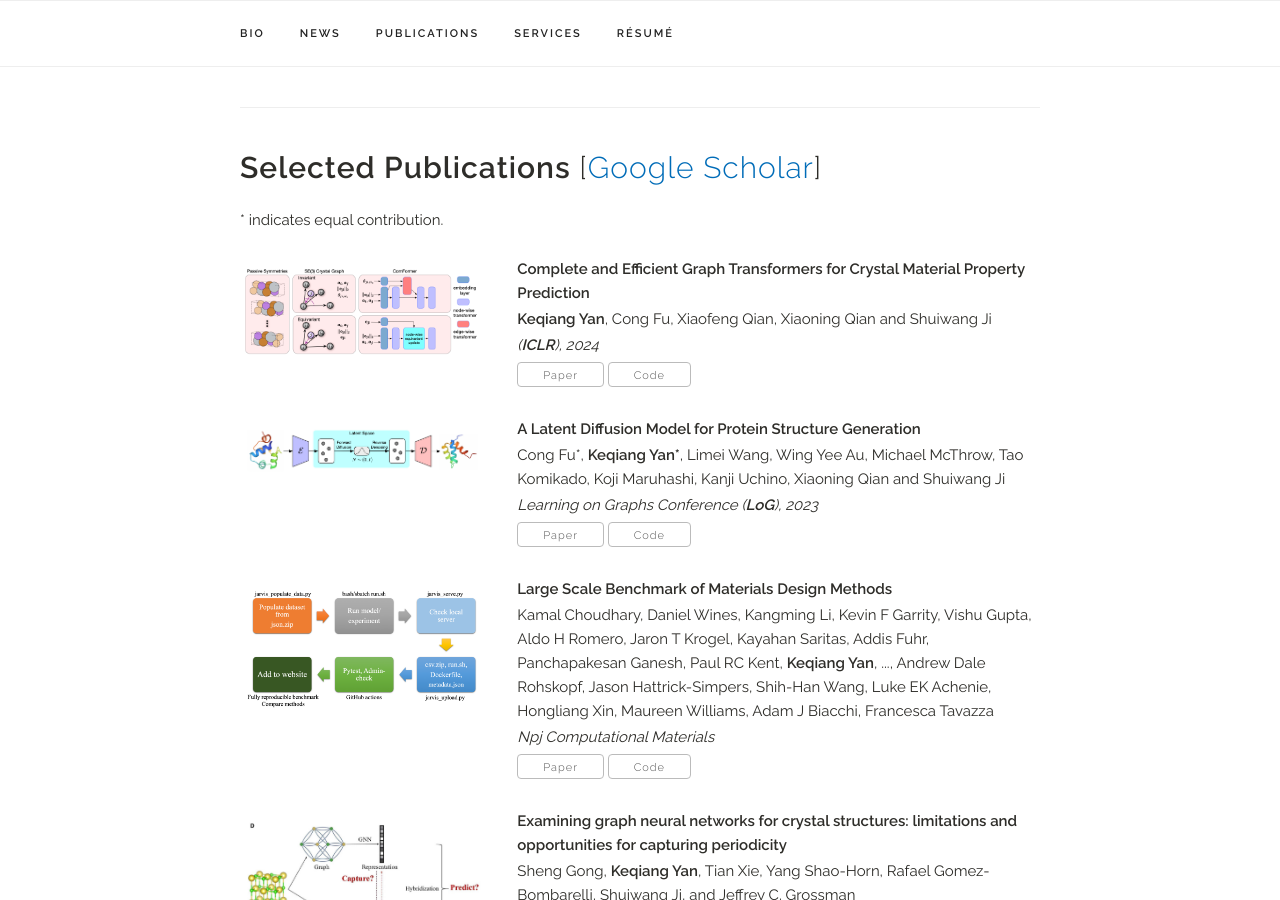
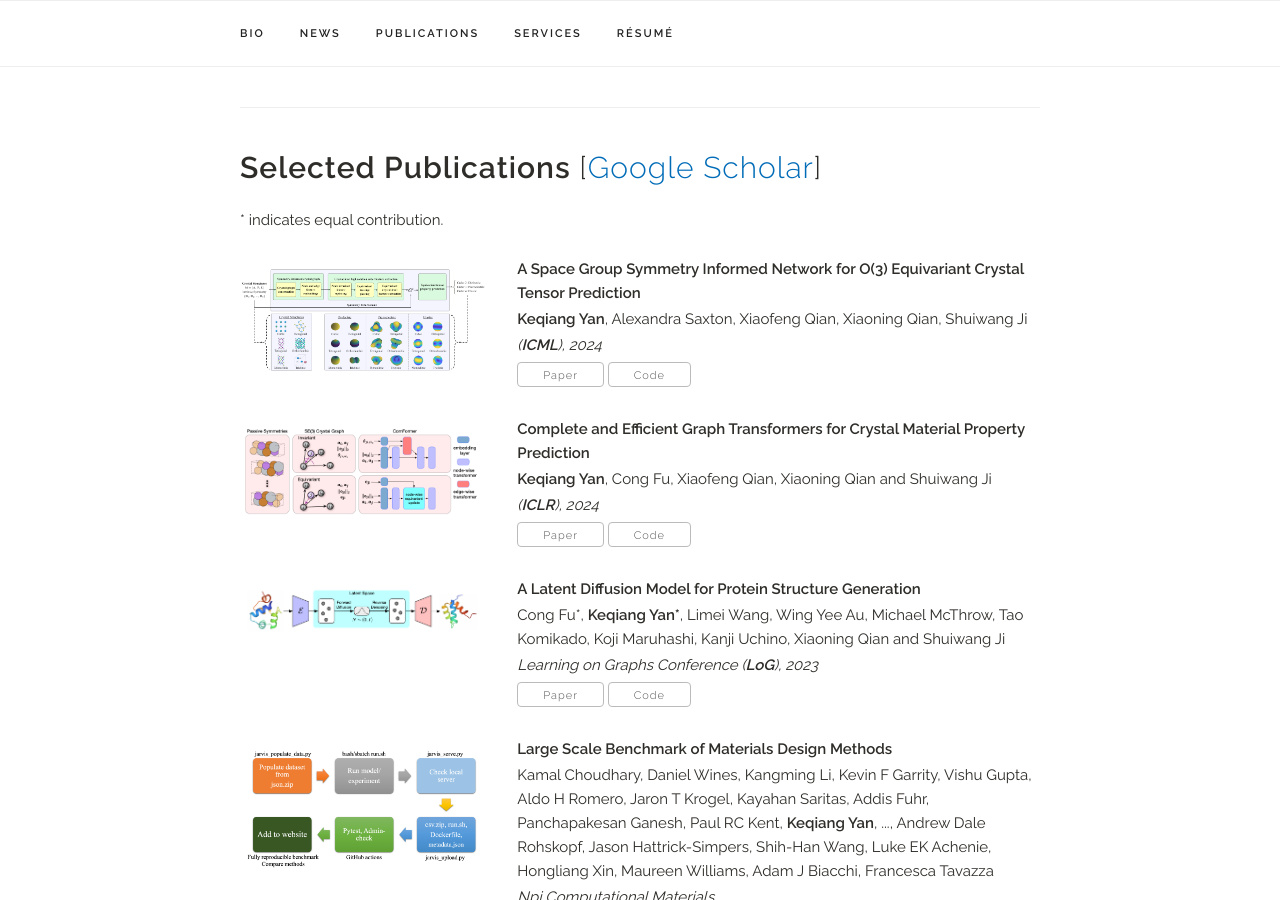
Before and after one commit to YKQ98/YKQ98.github.io, a Jekyll site: the page built from index.html, in a window 1280 px wide and 900 px high, scrolled down 1291 px. Built offline with Jekyll 4.4.1, drawn with Linux system fonts in a browser that asks for light colours; a style sheet for code colours, icons or effects is not loaded.

Commit message:
Update publications.yaml

```diff
--- a/_data/publications.yaml
+++ b/_data/publications.yaml
@@ -1,4 +1,12 @@
 papers:
+
+  - title: "A Space Group Symmetry Informed Network for O(3) Equivariant Crystal Tensor Prediction"
+    authors: "<b>Keqiang Yan</b>, Alexandra Saxton, Xiaofeng Qian, Xiaoning Qian, Shuiwang Ji"
+    venue: "(<b>ICML</b>), 2024"
+    paper_pdf: ""
+    code: "https://github.com/divelab/AIRS"
+    img: "/assets/imgs/GMTNet.png"
+    selected: y
 
   - title: "Complete and Efficient Graph Transformers for Crystal Material Property Prediction"
     authors: "<b>Keqiang Yan</b>, Cong Fu, Xiaofeng Qian, Xiaoning Qian and Shuiwang Ji"
```
